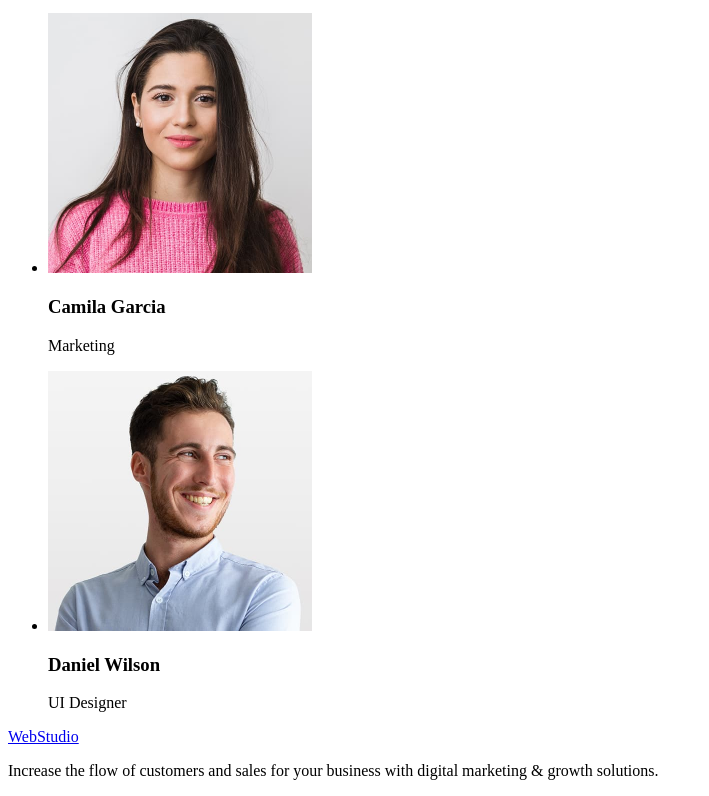
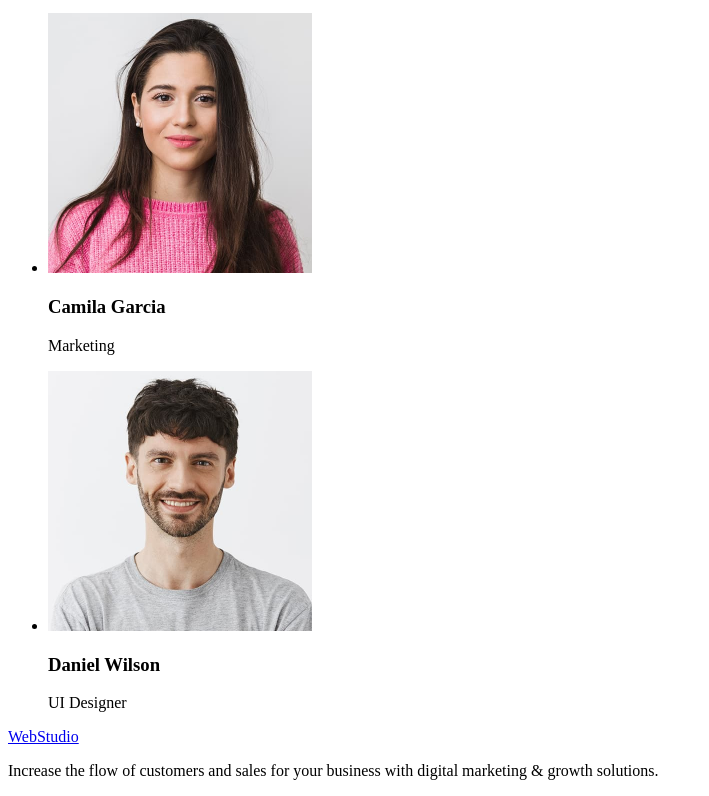
Before and after one commit to kysysa2292-star/goit-markup-hw-01, a plain HTML site: page index.html in a window 1280 px wide. Shown: the part 1362-2158 px from the top of the page, without its empty margins (0-709 px from the left). Drawn offline with Linux system fonts and the light colour scheme.

Commit message:
Update index.html

```diff
--- a/index.html
+++ b/index.html
@@ -95,7 +95,7 @@
           </li>
           <li>
             <img
-              src="./images/tomford.jpg"
+              src="./images/danielwilson.jpg"
               width="264"
               height="260"
               alt="Daniel Wilson"
```
